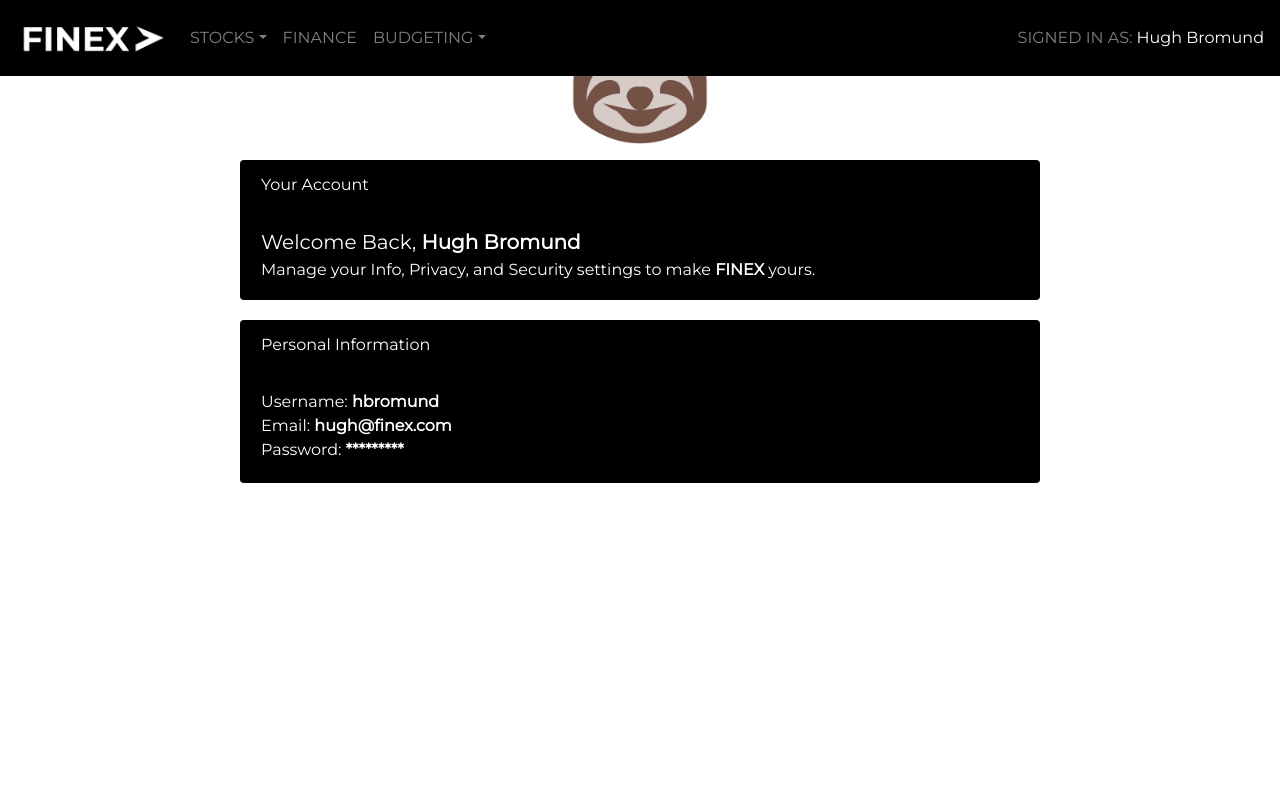
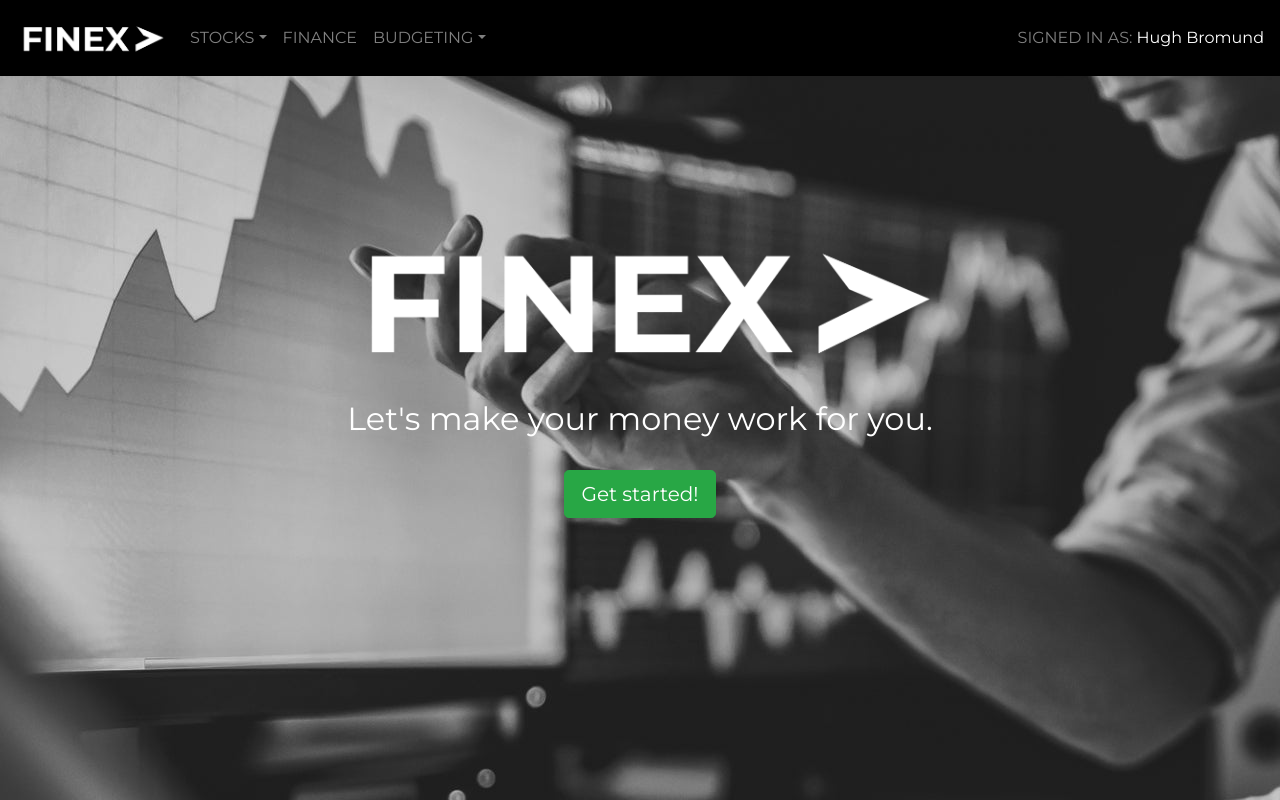
Before and after one commit to hughbromund/FINEX, a React (Create React App) app in the folder frontend/: page / in a window 1280 px wide. Built offline with nearby package versions, Linux system fonts and the light colour scheme; what react-stockcharts would draw is missing.

Commit message:
Fixed home page scrolling

```diff
--- a/frontend/src/App.js
+++ b/frontend/src/App.js
@@ -15,7 +15,7 @@ function App() {
       <div className={classes.navContainer}>
         <NavigationBar />
       </div>
-      <AccountPage />
+      <HomePage />
     </div>
   );
 }
--- a/frontend/src/components/HomePage.module.css
+++ b/frontend/src/components/HomePage.module.css
@@ -1,5 +1,4 @@
 .container {
-  margin-top: 75px;
   height: 100vh;
   background-image: linear-gradient(black, black),
     url("../assets/img/home-background.jpg");
```
